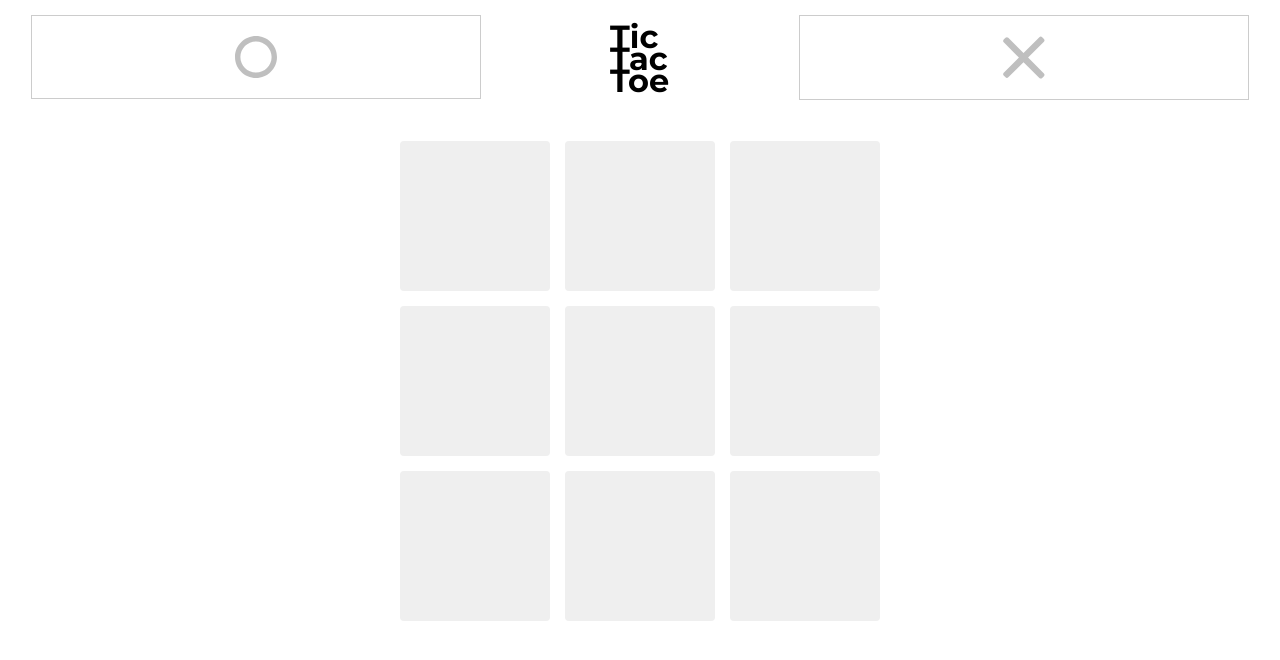
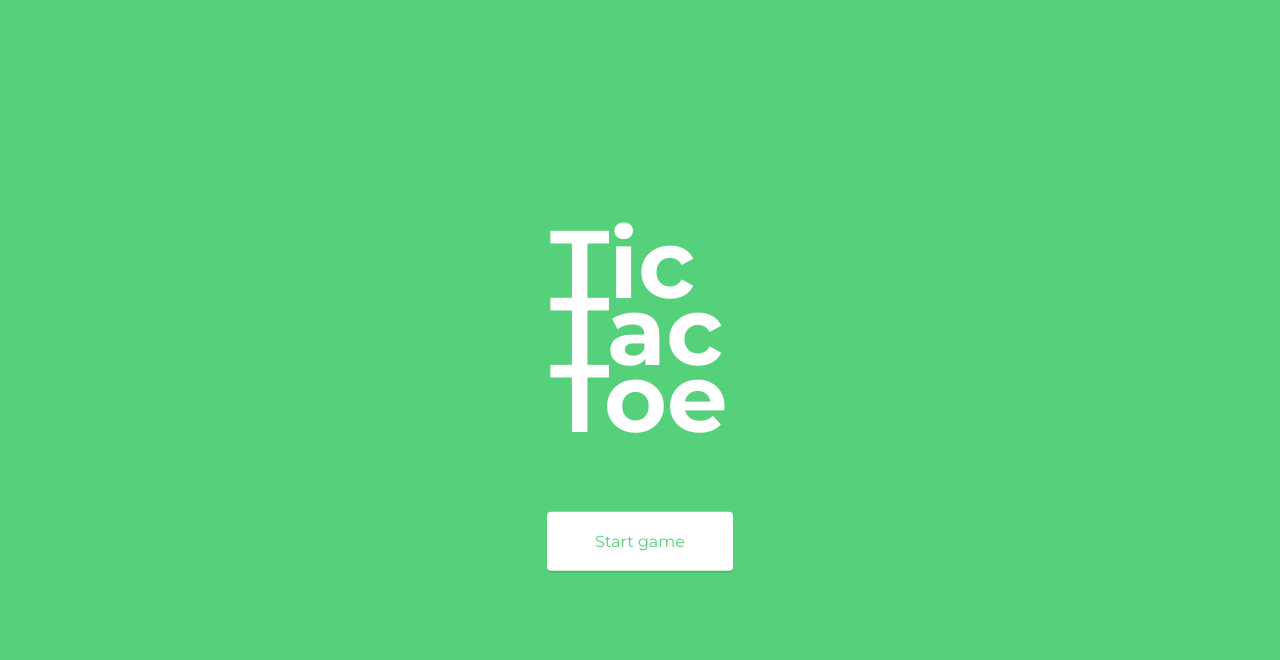
Before and after one commit to camobrien343/techdegree-project-04, a plain HTML site: page index.html in a window 1280 px wide. Drawn offline with nearby package versions, Linux system fonts and the light colour scheme.

Commit message:
Worked on start screen

```diff
--- a/index.html
+++ b/index.html
@@ -32,5 +32,7 @@
     <li class="box"></li>
   </ul>
 </div>
+<script type="text/javascript" src="https://code.jquery.com/jquery-1.12.4.min.js"></script>
+<script type="text/javascript" src="js/main.js"></script>
 </body>
 </html>
--- /dev/null
+++ b/js/main.js
@@ -0,0 +1,43 @@
+
+
+(function() {
+
+  const startScreen = '<div class="screen screen-start" id="start"><header><h1>Tic Tac Toe</h1><a href="#" class="button">Start game</a></header></div>';
+  const winnerScreen = '<div class="screen screen-win" id="finish"><header><h1>Tic Tac Toe</h1><p class="message"></p><a href="#" class="button">New game</a></header></div>';
+
+  const player1 = document.querySelector('#player1');
+  const player2 = document.querySelector('#player2');
+
+  let winner = "";
+  let moveCount = 0;
+
+  let box = document.querySelectorAll('.box');
+  let boxes = document.querySelectorAll('.boxes');
+
+  $('body').append(startScreen);
+  $('#start').hide();
+  // start.style.display === 'none';
+  $('#board').hide();
+  $('body').append(winnerScreen);
+  $('#finish').hide();
+
+
+  function gameStart() {
+      $('#start').show();
+      $('.button').on('click', () => {
+        $('#start, #finish').hide();
+        $('#board').show();
+        moveCount = 0;
+        $(".box").each(function () {
+          this.style.backgroundImage = "none";
+          $(this).removeClass("box-filled-1");
+          $(this).removeClass("box-filled-2");
+        });
+        $('li.players').removeClass('active');
+        $(player1).addClass('active');
+      });
+    };
+
+  gameStart();
+
+})();
```
Lines whose indentation alone changed are shown as unchanged.
